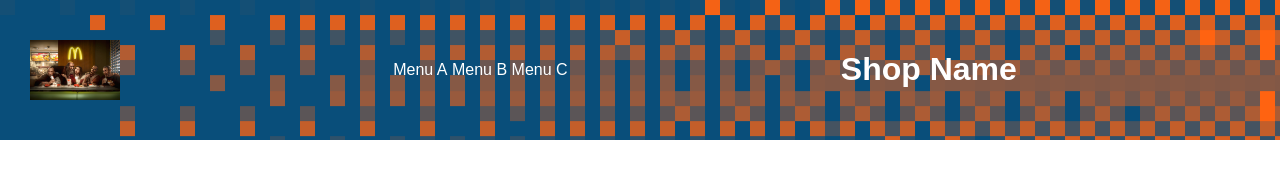
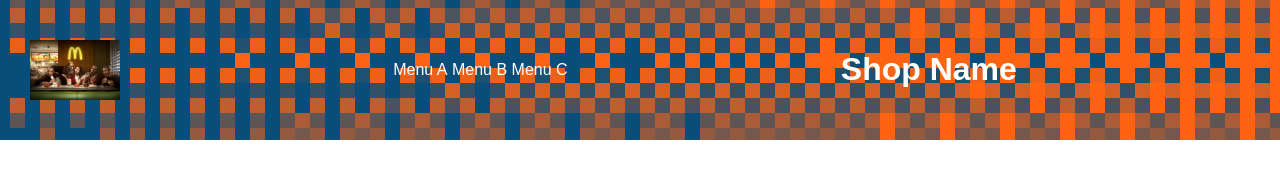
Before and after one commit to LamaGame/Back2Bits, a plain HTML site: page index.html in a window 1280 px wide. Shown: the top 178 px of the page. Drawn offline with Linux system fonts and the light colour scheme.

Commit message:
Update style.css

```diff
--- a/style.css
+++ b/style.css
@@ -11,6 +11,10 @@ body {
   position: absolute;
   top: 0px;
   background-image: url("./gradient-dith.png");
+  background-repeat: no-repeat;
+  background-attachment: fixed;
+  background-position: center;
+  background-size: auto;
   width: 100%;
   max-height: 80px;
   align-items: center;
```
